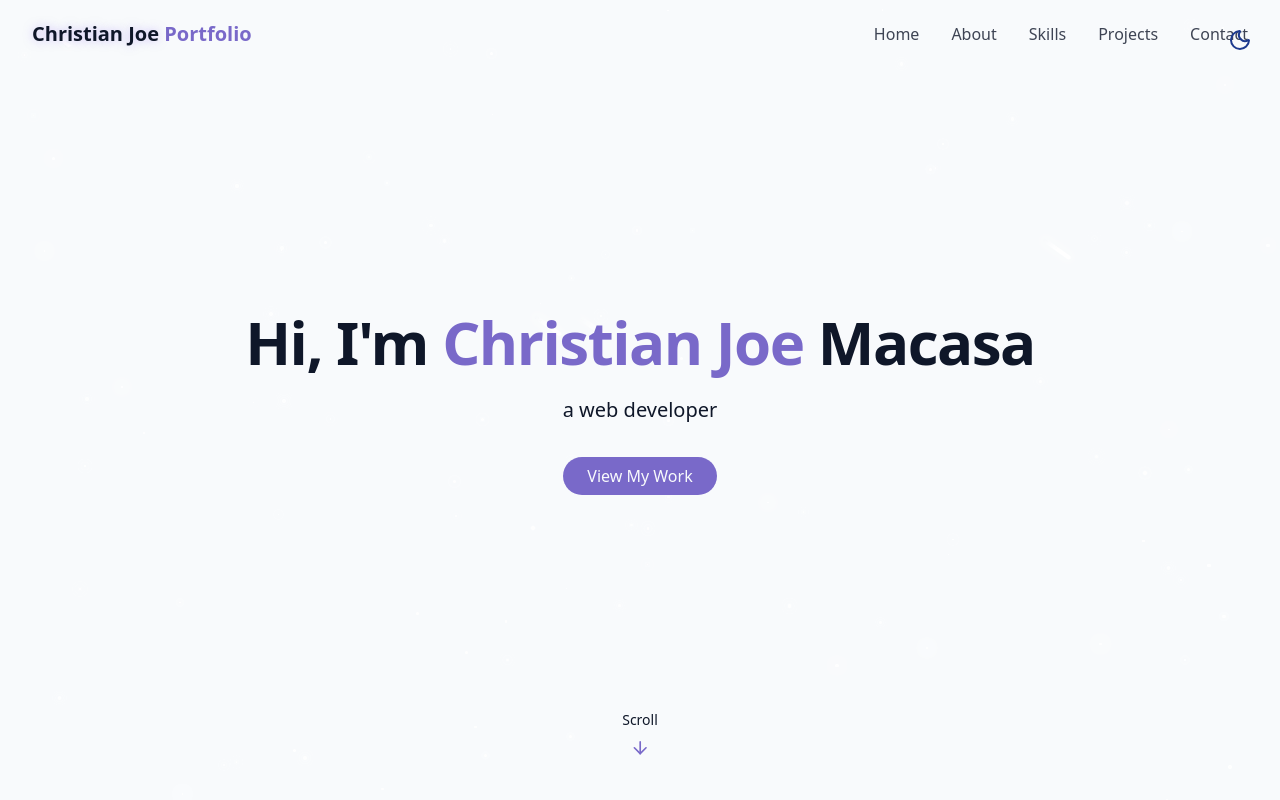
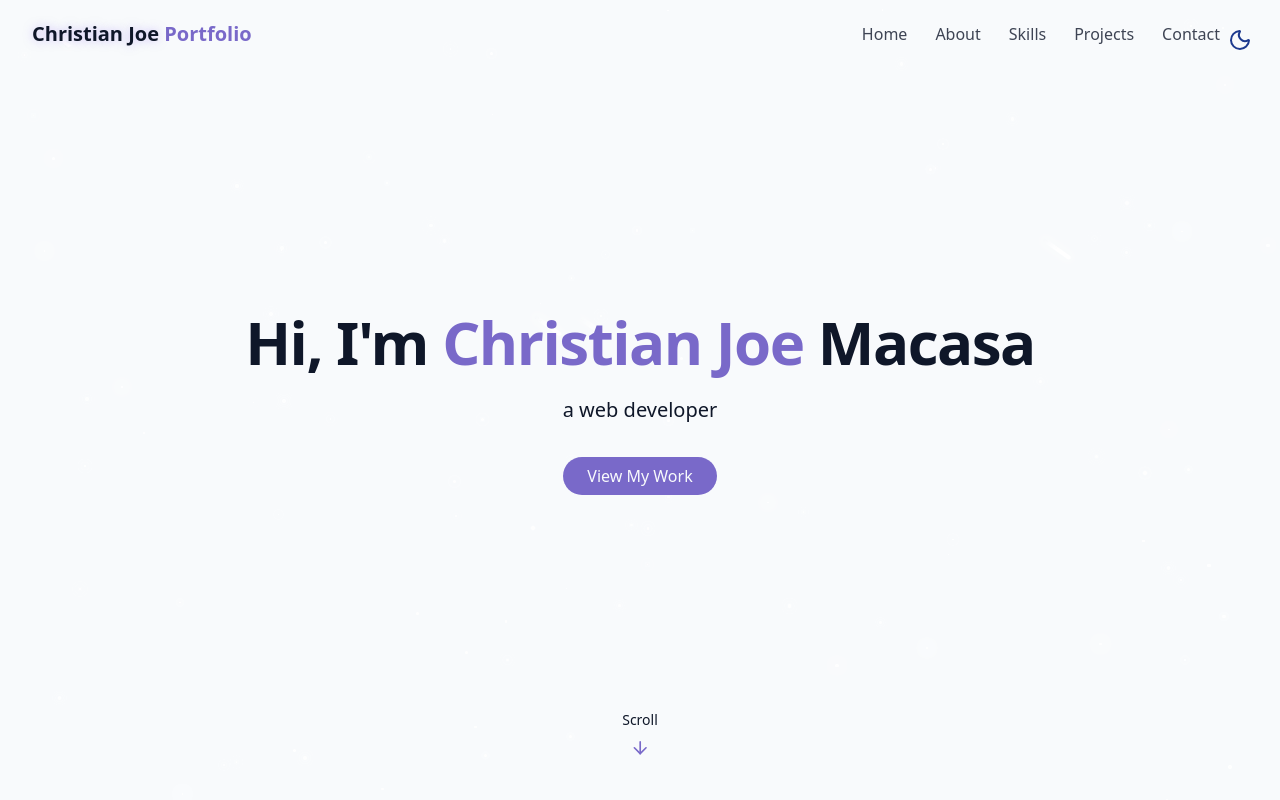
Before and after one commit to Mojoejoe08/tailwindpractice, a React (Vite) app: page / in a window 1280 px wide. Shown: the top 800 px of the page. Built offline with nearby package versions, Linux system fonts and the light colour scheme.

Commit message:
fixed padding right of nav items

```diff
--- a/src/components/Navbar.jsx
+++ b/src/components/Navbar.jsx
@@ -41,7 +41,7 @@ export const Navbar = () =>{
             </a>
 
             {/* desktop nav*/}
-            <div className="hidden md:flex space-x-8">
+            <div className="hidden md:flex space-x-7 md:pr-7" >
                 {navItems.map((item, key)=>(
                     <a key={key} href={item.href} className="text-foreground/80 hover:text-primary transition-color duration-300">
                         {item.name}
```
